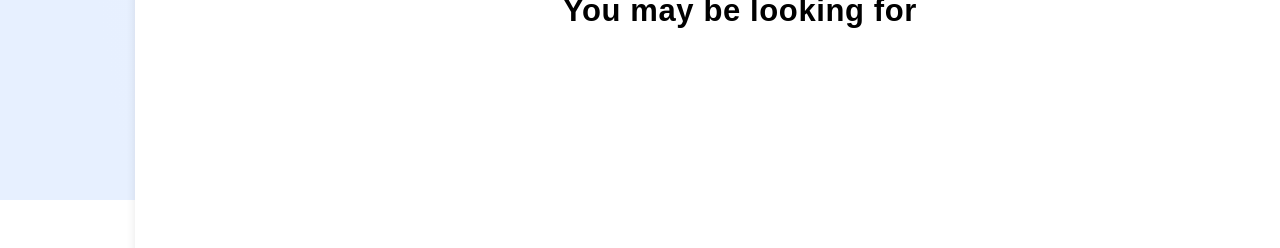
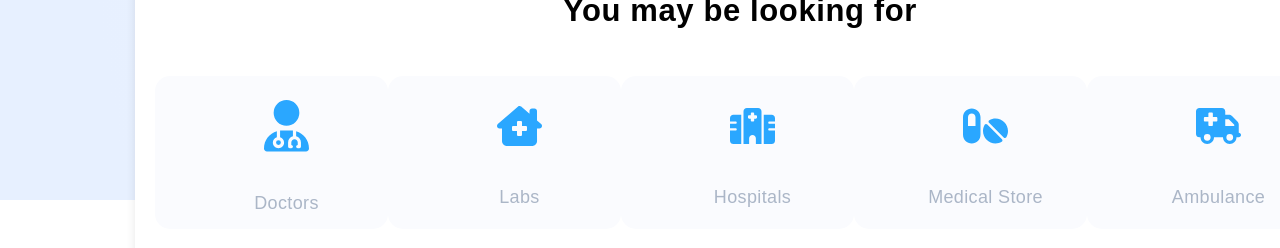
Before and after one commit to shivangish12/Medify, a React (Create React App) app: page / in a window 1280 px wide. Shown: the part 686-934 px from the top of the page. Built offline with nearby package versions, Linux system fonts and the light colour scheme; no server answers.

Commit message:
Search bar with icons

```diff
--- a/package.json
+++ b/package.json
@@ -3,6 +3,11 @@
   "version": "0.1.0",
   "private": true,
   "dependencies": {
+    "@fortawesome/fontawesome-svg-core": "^6.5.2",
+    "@fortawesome/free-brands-svg-icons": "^6.5.2",
+    "@fortawesome/free-regular-svg-icons": "^6.5.2",
+    "@fortawesome/free-solid-svg-icons": "^6.5.2",
+    "@fortawesome/react-fontawesome": "^0.2.0",
     "@testing-library/jest-dom": "^5.17.0",
     "@testing-library/react": "^13.4.0",
     "@testing-library/user-event": "^13.5.0",
--- a/src/Components/CardSearch.jsx
+++ b/src/Components/CardSearch.jsx
@@ -1,7 +1,17 @@
 import React from "react";
+import { FontAwesomeIcon } from "@fortawesome/react-fontawesome";
 
-const CardSearch = () => {
-  return <div></div>;
+import styles from "./CardSearch.module.css";
+
+const CardSearch = ({ icon, text, link }) => {
+  return (
+    <a href={link} className={styles.cardLink}>
+      <div className={styles.cardContainer}>
+        <FontAwesomeIcon className={styles.icon} icon={icon} />
+        <p>{text}</p>
+      </div>
+    </a>
+  );
 };
 
 export default CardSearch;
--- a/src/Components/CardSearch.module.css
+++ b/src/Components/CardSearch.module.css
@@ -0,0 +1,38 @@
+.cardContainer {
+  width: 203px;
+  height: 153px;
+  top: 752px;
+  left: 170px;
+  padding-left: 30px;
+  background-color: #fafbfe;
+  border-radius: 15px;
+  display: flex;
+  flex-direction: column;
+  align-items: center;
+  justify-content: center;
+  text-align: center;
+  gap: 20px;
+}
+
+.icon {
+  width: 45px;
+  height: 52.5px;
+  top: 3.75px;
+  left: 7.5px;
+  color: #2aa7ff;
+  padding-top: 30px;
+}
+
+.cardContainer p {
+  font-family: "Poppins", sans-serif;
+  font-size: 18px;
+  font-weight: 400;
+  line-height: 27px;
+  letter-spacing: 0.02em;
+  text-align: center;
+  color: #abb6c7;
+}
+
+.cardContainer:hover {
+  background-color: #e0e0e0;
+}
--- a/src/Components/Search.jsx
+++ b/src/Components/Search.jsx
@@ -3,6 +3,14 @@ import axios from "axios";
 import styles from "./Search.module.css";
 import { FaSearch } from "react-icons/fa";
 import Button from "./Button";
+import CardSearch from "./CardSearch";
+import {
+  faUserDoctor,
+  faHospital,
+  faAmbulance,
+  faClinicMedical,
+  faPills,
+} from "@fortawesome/free-solid-svg-icons";
 
 function Search() {
   const [states, setStates] = useState([]);
@@ -75,6 +83,13 @@ function Search() {
           <span className="fade"> {selectedState}</span>
         </h2>
       )}
+      <div className={styles.cards}>
+        <CardSearch icon={faUserDoctor} text="Doctors" link="/find-doctors" />
+        <CardSearch icon={faClinicMedical} text="Labs" />
+        <CardSearch icon={faHospital} text="Hospitals" />
+        <CardSearch icon={faPills} text="Medical Store" />
+        <CardSearch icon={faAmbulance} text="Ambulance" />
+      </div>
     </div>
   );
 }
--- a/src/Components/Search.module.css
+++ b/src/Components/Search.module.css
@@ -53,3 +53,8 @@
 .text {
   text-align: center;
 }
+
+.cards {
+  display: flex;
+  align-items: center;
+}
```
Also changed, not shown: src/Components/Coupons.jsx (added), src/Components/Coupons.module.css (added), 1 other file (tests, documents, lock files or other folders).
